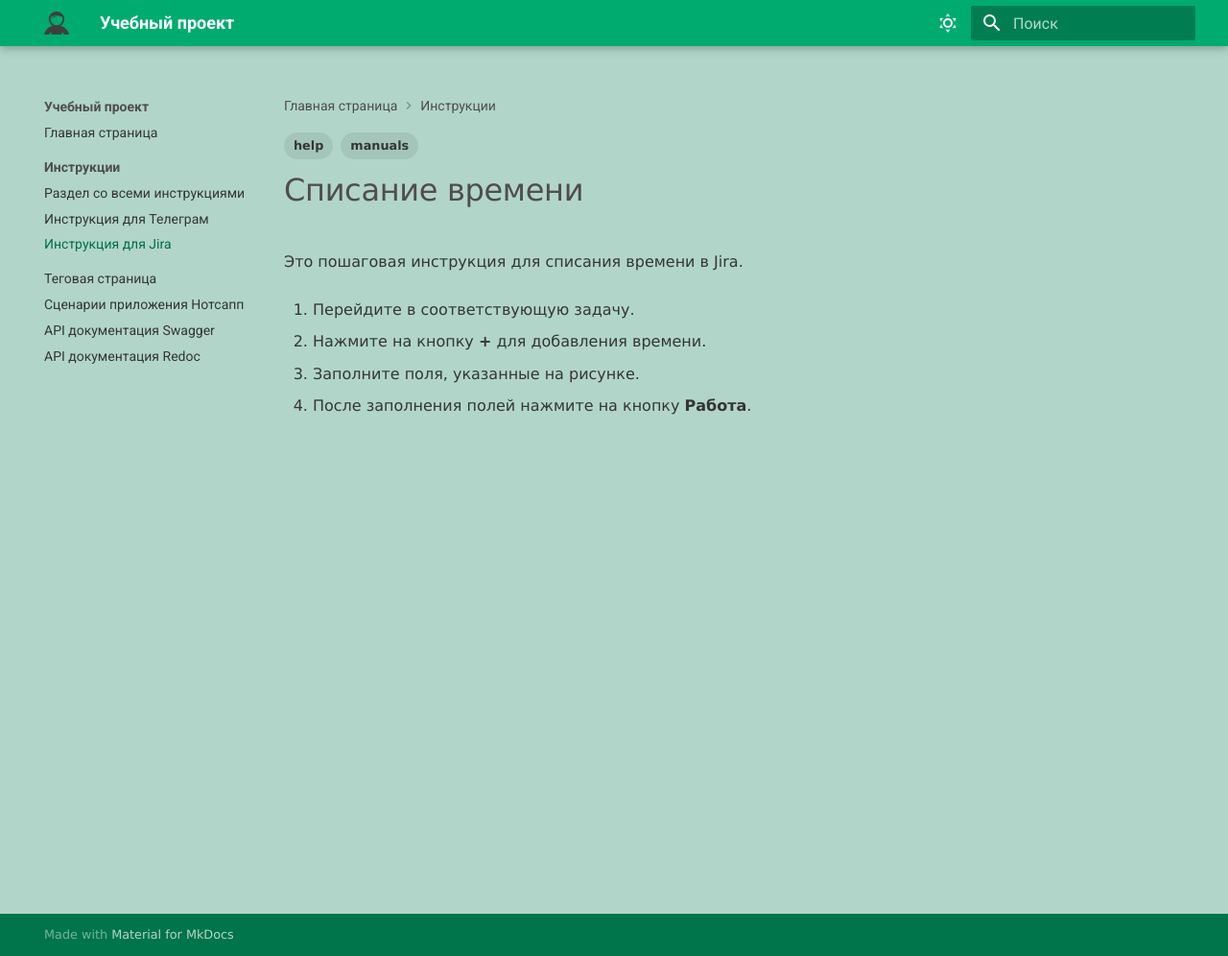
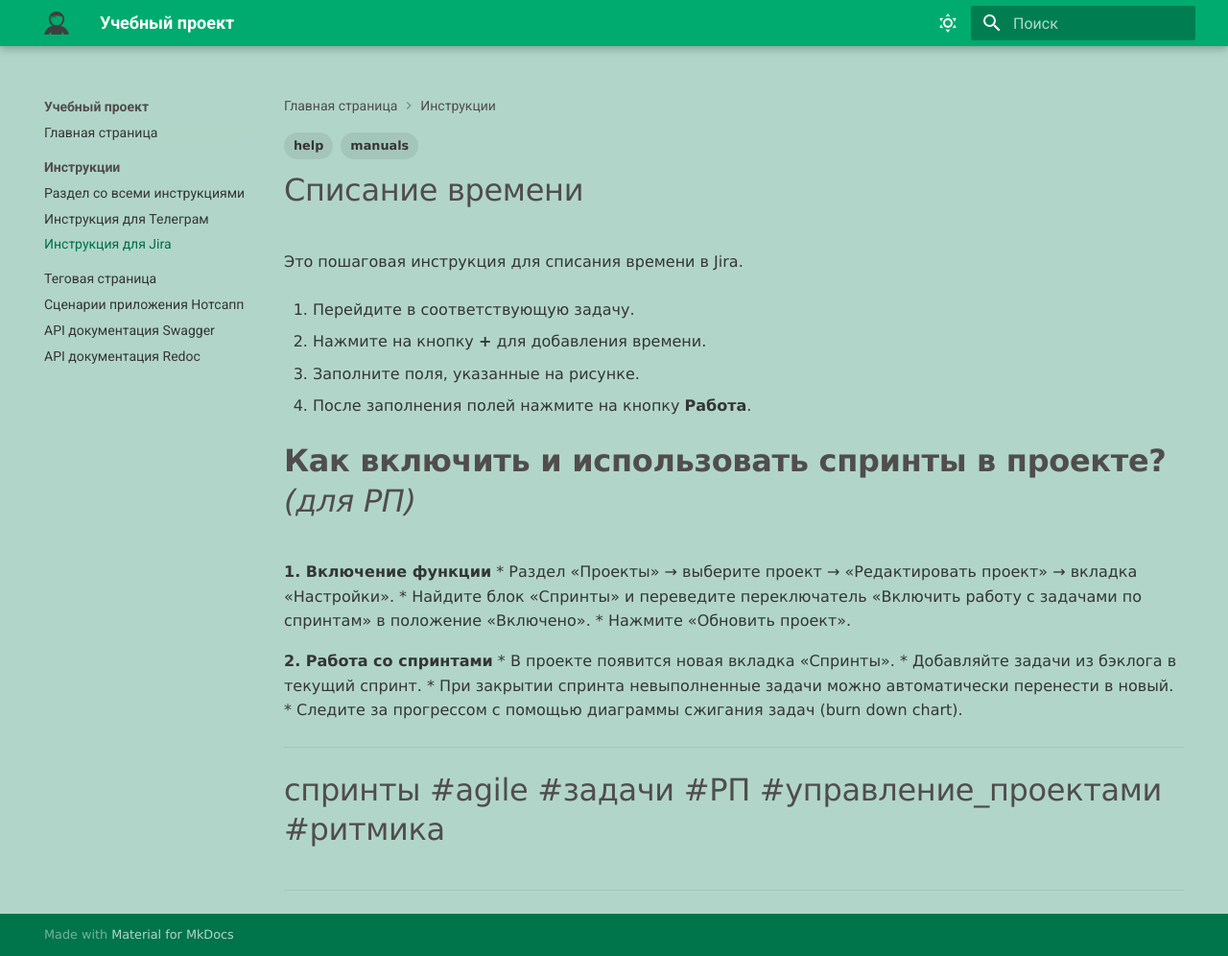
Before and after one commit to Katya-St11/katya-st-project, an MkDocs documentation site: the page built from docs/instructions/page-1.md, in a window 1280 px wide and 996 px high. Shown: the whole window at 96% size. Built offline with MkDocs 1.6.1 and Material for MkDocs 9.7.7, drawn with Linux system fonts in a browser that asks for light colours.

Commit message:
Добавила про спринты в ритмике

```diff
--- a/docs/instructions/page-1.md
+++ b/docs/instructions/page-1.md
@@ -15,3 +15,20 @@ tags:
 3. Заполните поля, указанные на рисунке.
 
 4. После заполнения полей нажмите на кнопку **Работа**.
+
+# **Как включить и использовать спринты в проекте?** *(для РП)*
+
+**1. Включение функции**
+* Раздел «Проекты» → выберите проект → «Редактировать проект» → вкладка «Настройки».
+* Найдите блок «Спринты» и переведите переключатель «Включить работу с задачами по спринтам» в положение «Включено».
+* Нажмите «Обновить проект».
+
+**2. Работа со спринтами**
+* В проекте появится новая вкладка «Спринты».
+* Добавляйте задачи из бэклога в текущий спринт.
+* При закрытии спринта невыполненные задачи можно автоматически перенести в новый.
+* Следите за прогрессом с помощью диаграммы сжигания задач (burn down chart).
+---
+
+#спринты #agile #задачи #РП #управление_проектами #ритмика
+---
```
Also changed, not shown: docs/instructions/katya-st-instruction.md (+17 -0 lines).
